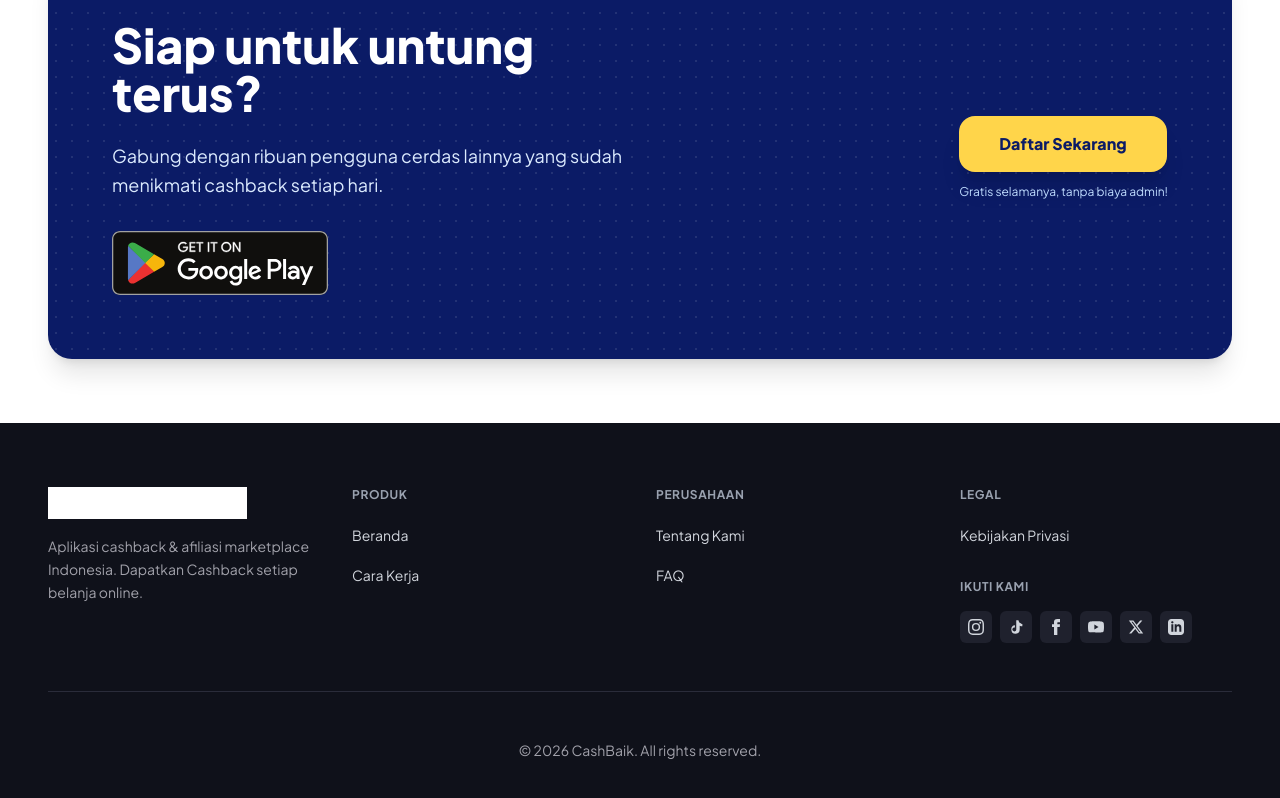
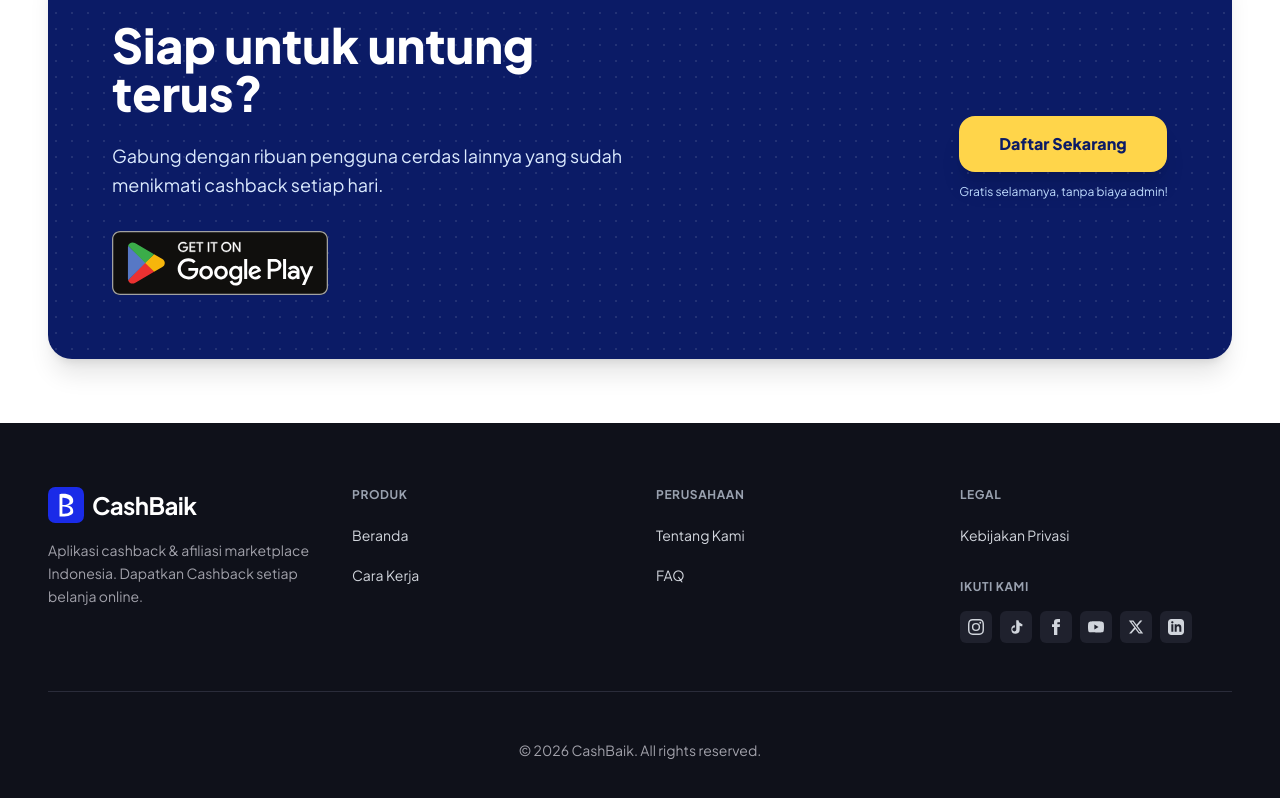
Before and after one commit to rosalindahayin58-source/CashBaik.com, a Vue app: page / in a window 1280 px wide. Shown: the part 2066-2864 px from the top of the page. Built offline with nearby package versions, Linux system fonts and the light colour scheme.

Commit message:
Update semua perubahan

```diff
--- a/src/components/FooterSection.vue
+++ b/src/components/FooterSection.vue
@@ -4,13 +4,19 @@
       <div class="grid grid-cols-1 md:grid-cols-4 md:gap-8 gap-10 mb-12 border-b border-[#2a2c3a] pb-12">
         <!-- Brand column -->
         <div class="md:col-span-1">
-          <div class="flex items-center mb-4">
-            <!-- Logo -->
-            <img
-              src="/images/logo.jpg"
-              alt="CashBaik Logo"
-              class="h-8 w-auto object-contain brightness-0 invert"
-            />
+          <div class="flex items-center gap-2 mb-4">
+            <!-- Logo Icon: rounded square with leaf/B mark -->
+            <svg width="36" height="36" viewBox="0 0 100 100" fill="none" xmlns="http://www.w3.org/2000/svg">
+              <rect width="100" height="100" rx="20" ry="20" fill="#1a2be8"/>
+              <!-- Leaf shape (white) -->
+              <path d="M 32 20 C 50 16, 72 22, 70 40 C 68 52, 52 50, 52 50 C 52 50, 72 52, 70 70 C 68 84, 32 82, 32 82 Z" fill="white"/>
+              <!-- Inner cutout top lobe -->
+              <path d="M 40 30 C 40 30, 62 30, 60 41 C 58 52, 40 50, 40 50 Z" fill="#1a2be8"/>
+              <!-- Inner cutout bottom lobe -->
+              <path d="M 40 54 C 40 54, 64 54, 62 66 C 60 76, 40 74, 40 74 Z" fill="#1a2be8"/>
+            </svg>
+            <!-- Brand name in white -->
+            <span class="font-bold text-2xl text-white tracking-tight">CashBaik</span>
           </div>
           <p class="text-[#a1a1aa] text-sm leading-relaxed max-w-xs">
             Aplikasi cashback & afiliasi marketplace Indonesia. Dapatkan Cashback setiap belanja online.
```
